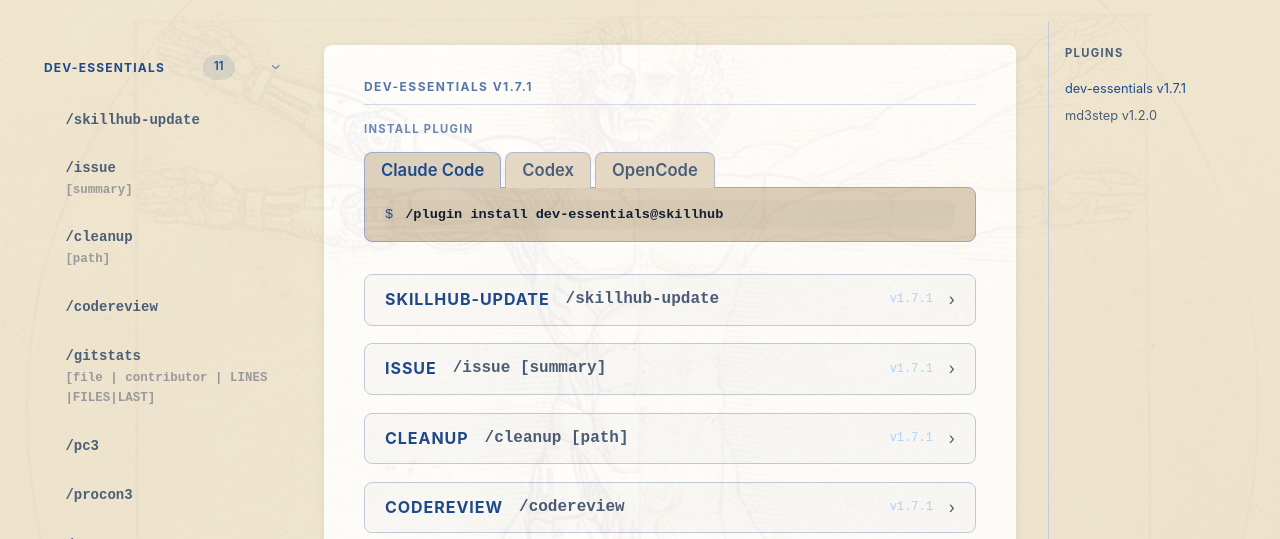
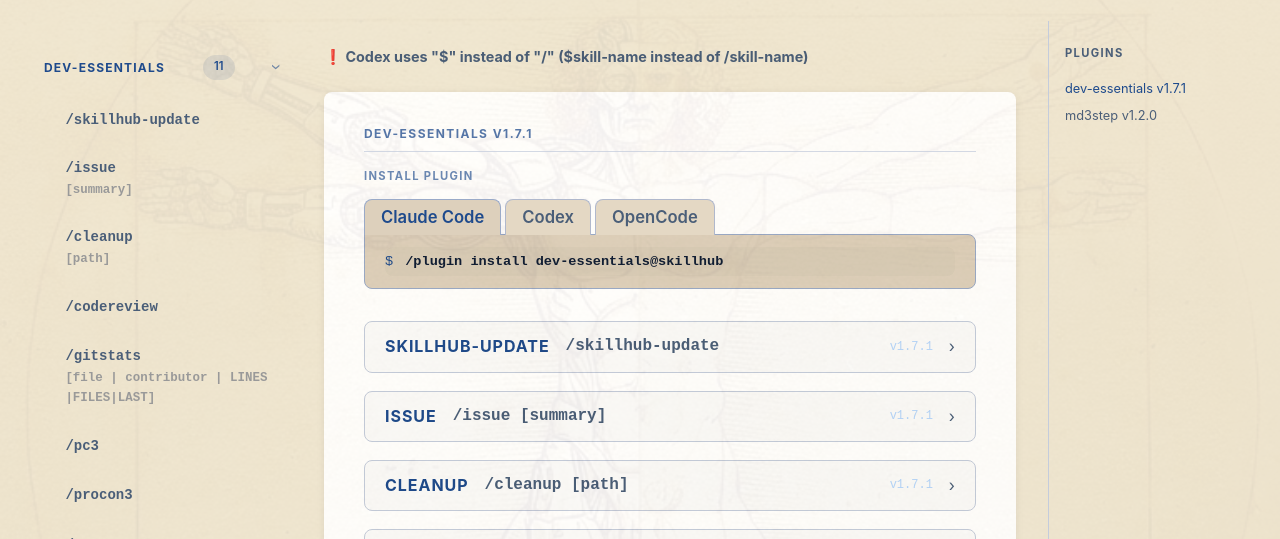
Before and after one commit to EmilMachine/agentic-dev, a website: page docs/skillhub.html in a window 1280 px wide. Shown: the part 228-767 px from the top of the page. Drawn offline with Linux system fonts and the light colour scheme.

Commit message:
update stuff to work correctly for codex

```diff
--- a/docs/assets/css/main.css
+++ b/docs/assets/css/main.css
@@ -203,6 +203,13 @@
   font-family: var(--mono);
   font-size: 0.85rem;
   word-break: break-all;
+}
+
+.code-comment {
+  color: var(--text-muted);
+  font-family: var(--mono);
+  font-size: 0.85rem;
+  padding-bottom: 0.25rem;
 }
 
 .hero-actions {
@@ -655,6 +662,13 @@
 .docs-content {
   padding: 1.5rem 0;
   min-width: 0;
+}
+
+.docs-content-note {
+  margin: 0 0 1.5rem;
+  color: var(--text-muted);
+  font-size: 0.9rem;
+  font-weight: 700;
 }
 
 /* Skill entry (inner collapsible) */
--- a/docs/assets/js/i18n.js
+++ b/docs/assets/js/i18n.js
@@ -34,6 +34,7 @@
     blog_no_translation: 'Not yet available in Danish — showing English.',
     blog_select_prompt: 'Select a post from the sidebar.',
     blog_not_found: 'Post not found.',
+    codex_invoke_note: 'Codex uses "$" instead of "/" ($skill-name instead of /skill-name)',
   },
   da: {
     nav_docs: 'Skillhub',
@@ -70,6 +71,7 @@
     blog_no_translation: 'Ikke tilgængelig på dansk endnu — viser engelsk.',
     blog_select_prompt: 'Vælg et indlæg fra sidebaren.',
     blog_not_found: 'Indlæg ikke fundet.',
+    codex_invoke_note: 'Codex bruger "$" i stedet for "/" ($skill-name fremfor /skill-name)',
   }
 };
 
--- a/docs/assets/js/skills-data.js
+++ b/docs/assets/js/skills-data.js
@@ -1,6 +1,6 @@
 const INSTALL_SKILLHUB = {
   claude:   '/plugin marketplace add https://github.com/EmilMachine/skillhub',
-  codex:    '$plugin-marketplace add https://github.com/EmilMachine/skillhub',
+  codex:    { note: '# outside codex cli', cmd: 'codex plugin marketplace add EmilMachine/skillhub --ref main --sparse .agents/plugins' },
   opencode: 'git clone https://github.com/EmilMachine/skillhub ~/.local/share/skillhub',
 };
 
@@ -10,7 +10,7 @@
     version: '1.7.1',
     install: {
       claude:   '/plugin install dev-essentials@skillhub',
-      codex:    '$plugin install dev-essentials',
+      codex:    { note: '# outside codex cli', cmd: 'codex plugin add dev-essentials --marketplace skillhub' },
       opencode: 'for skill in ~/.local/share/skillhub/.opencode/skills/dev-essentials/*; do ln -s "$skill" ~/.config/opencode/skills/; done',
     },
   },
@@ -19,7 +19,7 @@
     version: '1.2.0',
     install: {
       claude:   '/plugin install md3step@skillhub',
-      codex:    '$plugin install md3step',
+      codex:    { note: '# outside codex cli', cmd: 'codex plugin add md3step --marketplace skillhub' },
       opencode: 'for skill in ~/.local/share/skillhub/.opencode/skills/md3step/*; do ln -s "$skill" ~/.config/opencode/skills/; done',
     },
   },
@@ -48,8 +48,8 @@
     cmd: '/issue [summary]',
     why_en: 'Filing a bug report mid-session usually means copy-pasting context, sanitizing secrets, and formatting manually. <code>/issue</code> does all that and opens the GitHub issue without leaving the agent.',
     why_da: 'At indsende en fejlrapport midt i en session kræver normalt kopiering af kontekst, fjernelse af secrets og manuel formatering. <code>/issue</code> klarer det hele og opretter GitHub-issue\'en.',
-    how_en: 'Run <code>/issue</code> (auto-extracts context) or <code>/issue &lt;summary&gt;</code> to add your own description. Requires <code>gh</code> CLI authenticated to the repo.',
-    how_da: 'Kør <code>/issue</code> (kontekst udtrækkes automatisk) eller <code>/issue &lt;sammenfatning&gt;</code> for at tilføje din egen beskrivelse. Kræver <code>gh</code> CLI autentificeret mod repo\'et.',
+    how_en: 'Run <code>/issue</code> (auto-extracts context) or <code>/issue &lt;summary&gt;</code> to add your own description. Requires <code>gh</code> CLI authenticated to the repo. If <code>gh</code> is unavailable, falls back to a pre-filled <a href="https://github.com/EmilMachine/skillhub/issues/new" target="_blank" rel="noopener">GitHub link</a>.',
+    how_da: 'Kør <code>/issue</code> (kontekst udtrækkes automatisk) eller <code>/issue &lt;sammenfatning&gt;</code> for at tilføje din egen beskrivelse. Kræver <code>gh</code> CLI autentificeret mod repo\'et. Hvis <code>gh</code> ikke er tilgængeligt, falder den tilbage til et udfyldt <a href="https://github.com/EmilMachine/skillhub/issues/new" target="_blank" rel="noopener">GitHub-link</a>.',
     what_en: 'Extracts error context from conversation, redacts tokens/emails/paths automatically, constructs a structured issue body (plugin, skill, situation, complication, error_type, steps_to_reproduce), then creates the GitHub issue via <code>gh</code> CLI.',
     what_da: 'Udtrækker fejlkontekst fra samtalen, redigerer tokens/emails/stier automatisk, konstruerer en struktureret issue-tekst og opretter GitHub-issue\'en via <code>gh</code> CLI.',
   },
--- a/docs/assets/js/skills-docs.js
+++ b/docs/assets/js/skills-docs.js
@@ -37,11 +37,16 @@
       <div class="tab-buttons">
         ${agents.map((a, i) => `<button class="tab-btn${i === 0 ? ' active' : ''}" data-tab="${a.key}">${a.label}</button>`).join('')}
       </div>
-      ${agents.map((a, i) => `
+      ${agents.map((a, i) => {
+        const val = cmds[a.key];
+        const note = (val && typeof val === 'object') ? val.note : null;
+        const cmd  = (val && typeof val === 'object') ? val.cmd  : val;
+        return `
         <div class="tab-panel${i === 0 ? ' active' : ''}" data-panel="${a.key}">
-          <div class="install-block"><span class="prompt">$</span><code>${cmds[a.key]}</code></div>
-        </div>
-      `).join('')}
+          ${note ? `<div class="code-comment">${note}</div>` : ''}
+          <div class="install-block"><span class="prompt">$</span><code>${cmd}</code></div>
+        </div>`;
+      }).join('')}
     </div>`;
 }
 
--- a/docs/skillhub.html
+++ b/docs/skillhub.html
@@ -30,6 +30,7 @@
   </aside>
 
   <main class="docs-content">
+    <p class="docs-content-note">❗ <span data-i18n="codex_invoke_note">Codex uses $skill-name instead of /skill-name to invoke skills</span></p>
     <div id="docs-content-inner">
       <!-- populated by skills-docs.js -->
     </div>
```
Also changed, not shown: AGENTS/gotchas.md (+5 -0 lines), AGENTS/skillhub.md (+7 -2 lines), docs/index.html (+4 -2 lines).
